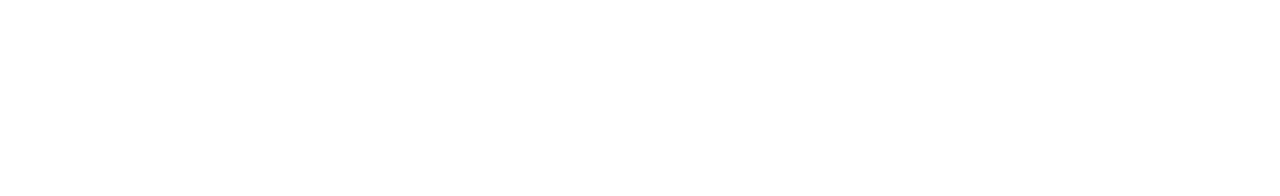
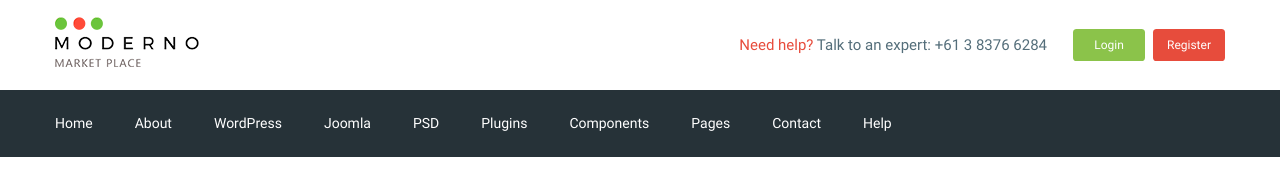
Before and after one commit to drozdovigor1989/modern, a website: page app/index.html in a window 1280 px wide. Drawn offline with nearby package versions, Linux system fonts and the light colour scheme; files that its build step writes are made by us from their sources.

Commit message:
create header

```diff
--- a/app/index.html
+++ b/app/index.html
@@ -1,15 +1,69 @@
 <!DOCTYPE html>
 <html lang="en">
+
 <head>
     <meta charset="UTF-8">
     <meta http-equiv="X-UA-Compatible" content="IE=edge">
     <meta name="viewport" content="width=device-width, initial-scale=1.0">
     <title>Document</title>
+    <link rel="stylesheet" href="css/normalize.css">
     <link rel="stylesheet" href="css/style.min.css">
 </head>
+
 <body>
+    <header class="header">
+
+        <div class="container">
+            <div class="header__top">
+                <div class="header__top-logo">
+                    <a href="#">
+                        <img src="images/logo.png" alt="logo">
+                    </a>
+                </div>
+                <div class="header-box">
+                    <div class="header__top-text">
+                        <a href="#" class="header__top-text-link">Need help?</a>
+                        Talk to an expert: <a class="header__top-text-phone href=" tel:+61383766284"> +61 3 8376
+                            6284</a>
+                    </div>
+                    <div class="header__top-buttons">
+                        <a class="cart"></a>
+                        <div class="header__top-button btn login">Login</div>
+                        <div class="header__top-button btn register">Register</div>
+                    </div>
+                </div>
+            </div>
+        </div>
+        </div>
+
+        <div class="header__bottom">
+            <div class="container">
+            <div class="nav__menu">
+                <ul class="menu__list">
+
+                    <li class="menu__list-item"><a href="#"> Home</a></li>
+                    <li class="menu__list-item"><a href="#">About</a></li>
+                    <li class="menu__list-item"><a href="#">WordPress</a></li>
+                    <li class="menu__list-item"><a href="#">Joomla</a></li>
+                    <li class="menu__list-item"><a href="#">PSD</a></li>
+                    <li class="menu__list-item"><a href="#">Plugins</a></li>
+                    <li class="menu__list-item"><a href="#">Components</a></li>
+                    <li class="menu__list-item"><a href="#">Pages</a></li>
+                    <li class="menu__list-item"><a href="#">Contact</a></li>
+                    <li class="menu__list-item"><a href="#">Help</a></li>
+                </ul>
+            </div>
+        </div>
+        </div>
+    </header>
+
+
+
+    <script src="https://code.jquery.com/jquery-3.5.1.min.js"
+        integrity="sha256-9/aliU8dGd2tb6OSsuzixeV4y/faTqgFtohetphbbj0=" crossorigin="anonymous"></script>
 
 
     <script src="js/main.min.js"></script>
 </body>
+
 </html>
--- /dev/null
+++ b/app/scss/_fonts.scss
@@ -0,0 +1,27 @@
+@font-face {
+    font-family:'Roboto-Regular';
+    src: url('../fonts/Roboto-Regular.woff2') format('woff2'),
+         url('../fonts/Roboto-Regular.woff') format('woff');
+         font-weight: 400;
+         font-style: normal;
+         font-display:swap;
+
+}
+@font-face {
+    font-family:'Roboto-Bold';
+    src: url('../fonts/Roboto-Bold.woff2') format('woff2'),
+         url('../fonts/Roboto-Bold.woff') format('woff');
+         font-weight: 500;
+         font-style: normal;
+         font-display:swap;
+
+
+}
+@font-face {
+    font-family:'Roboto-Medium';
+    src: url('../fonts/Roboto-Medium.woff2') format('woff2'),
+         url('../fonts/Roboto-Medium.woff') format('woff');
+         font-weight: 700;
+         font-style: normal;
+         font-display:swap;
+}
--- /dev/null
+++ b/app/scss/_global.scss
@@ -0,0 +1,46 @@
+html {
+  box-sizing: border-box;
+}
+
+*,
+*::after,
+*::before {
+  box-sizing: inherit;
+}
+
+body {
+  font-family: $text-regular;
+  font-size: 15px;
+  line-height: 1.5;
+  color: $color-text;
+}
+
+a {
+  display: inline-block;
+  text-decoration: none;
+  color: $color-text;
+}
+ul,
+li {
+  margin: 0;
+  padding: 0;
+  list-style: none;
+}
+
+.container {
+  max-width: 1200px;
+  padding: 0 15px;
+  margin: 0 auto;
+}
+
+.btn {
+  color: #fff;
+  font-size: 12px;
+  border-radius: 0.3em;
+  line-height: 1;
+  font-weight: 400;
+  width: 72px;
+  height: 32px;
+  text-align: center;
+  padding: 10px;
+}
--- /dev/null
+++ b/app/scss/_vars.scss
@@ -0,0 +1,12 @@
+$text-regular:'Roboto-Regular', sans-serif;
+$text-bold:'Roboto-Bold', sans-serif;
+$text-medium:'Roboto-Medium', sans-serif;
+
+
+
+$color-text:#546e7a;
+$red:#e74c3c;
+$green:#8bc34a;
+
+$bg-primory:#263238;
+$bg-secondary:#f4f6f5;
--- a/app/scss/style.scss
+++ b/app/scss/style.scss
@@ -1,9 +1,53 @@
-html {
-    box-sizing: border-box;
+@import 'vars';
+@import 'global';
+@import 'fonts';
+.header__top{
+    display: flex;
+    justify-content: space-between;
+    height: 90px;
+    align-items: center;
+
+    &-text{
+        margin-left: auto;
+        margin-right: 26px;
+        &-link{
+            color: $red;
+        }
+    }
+    .header-box{
+        display: flex;
+        align-items: center;
+
+    }
+    &-buttons{
+        display: flex;
+        .btn+.btn{
+            margin-left: 8px;
+        }
+        .login{
+            background-color: $green;
+        }
+        .register{
+            background-color: $red;
+        }
+    }
 }
 
-*,
-*::after,
-*::before {
-    box-sizing: inherit;
+.header__bottom {
+    background-color: $bg-primory;
 }
+
+.nav__menu{
+    .menu__list{
+        display: flex;
+        &-item{
+            margin-right: 42px;
+            padding: 22px 0;
+        }
+           a{
+               font-size: 14px;
+            color: #fff;
+           }
+
+    }
+}
--- a/gulpfile.js
+++ b/gulpfile.js
@@ -49,7 +49,7 @@ function scripts() {
 }
 
 function styles() {
-    return src('app/scss/style.scss')
+    return src('app/scss/**/*.scss')
         .pipe(scss({outputStyle: 'compressed'}))
         .pipe(concat('style.min.css'))
         .pipe(autoprefixer({
--- a/package.json
+++ b/package.json
@@ -10,7 +10,6 @@
   "devDependencies": {
     "browser-sync": "^2.26.14",
     "del": "^6.0.0",
-    "dell": "0.0.0",
     "gulp": "^4.0.2",
     "gulp-autoprefixer": "^7.0.1",
     "gulp-concat": "^2.6.1",
```
Also changed, not shown: app/fonts/Roboto-Bold.woff (added), app/fonts/Roboto-Bold.woff2 (added), app/fonts/Roboto-Medium.woff (added), app/fonts/Roboto-Medium.woff2 (added), app/fonts/Roboto-Regular.woff (added), app/fonts/Roboto-Regular.woff2 (added), app/images/logo.png (added), app/js/main.min.js.
